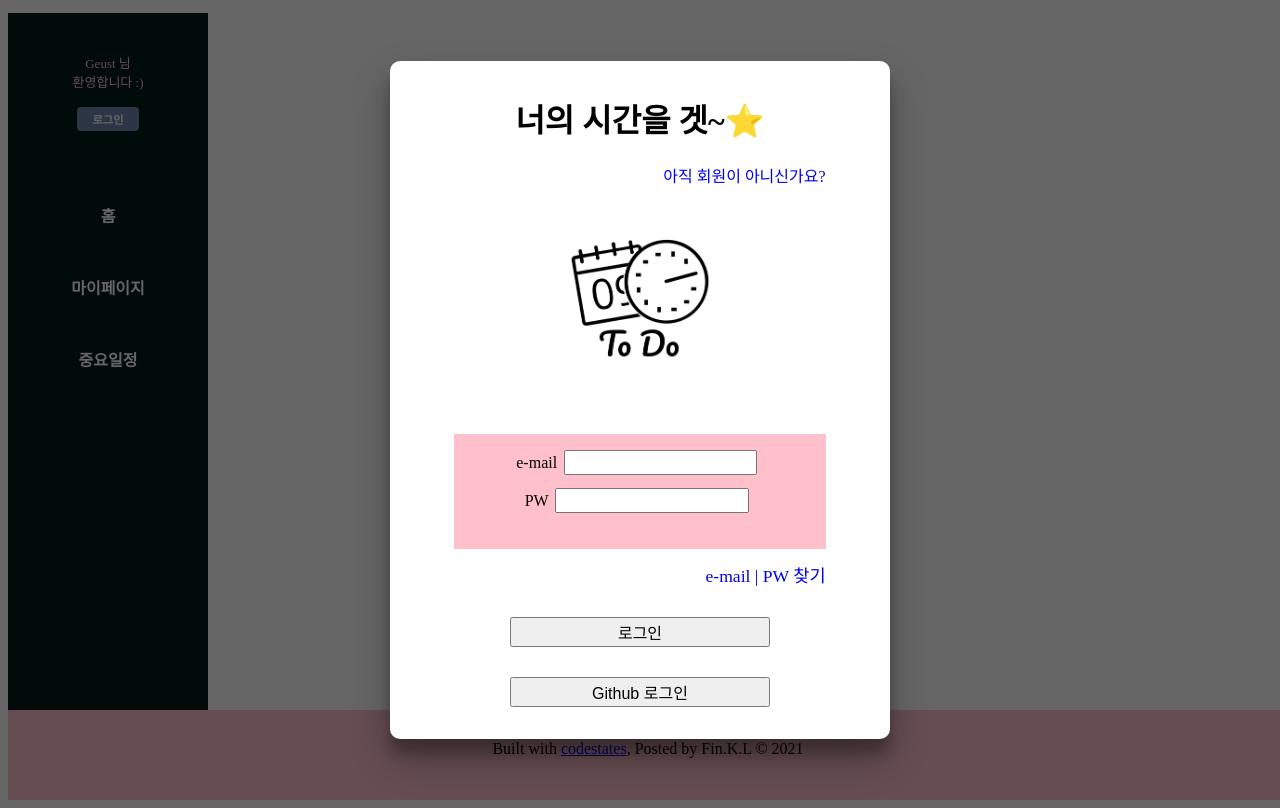
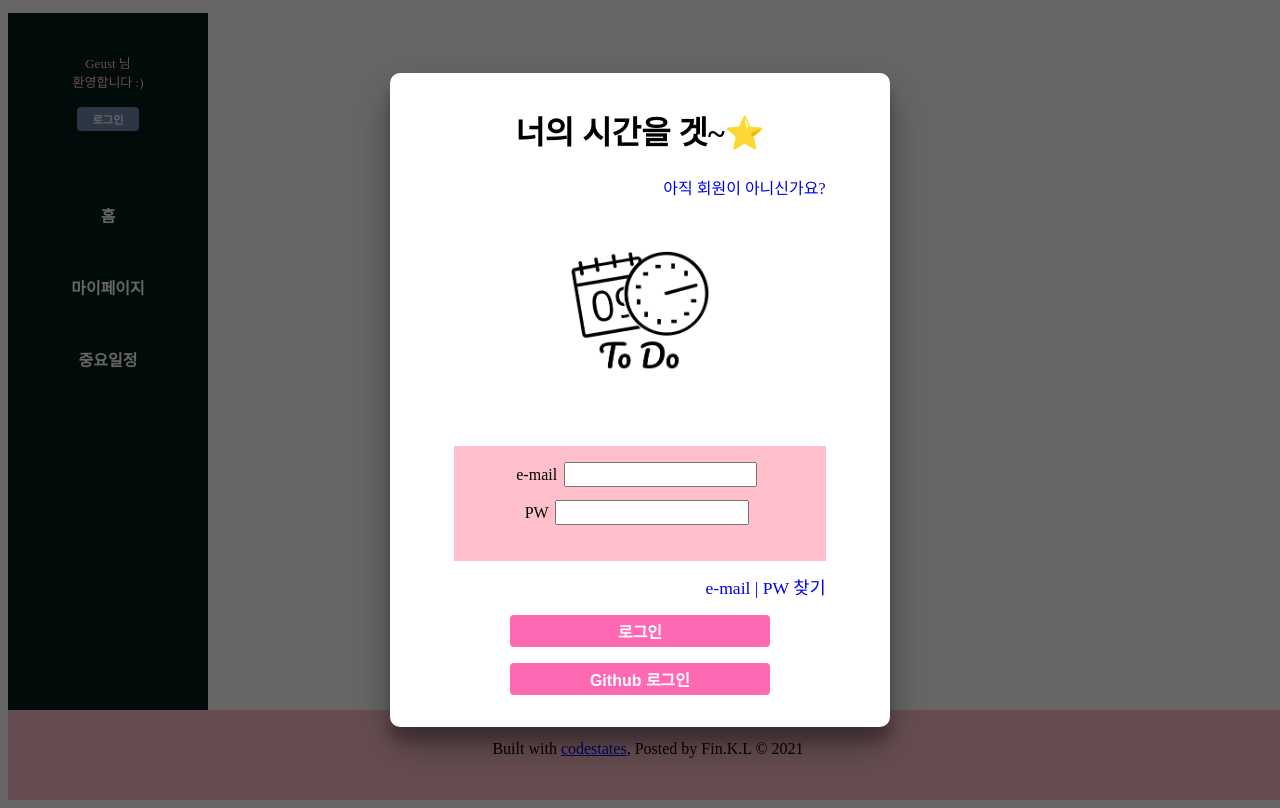
Before and after one commit to jami829/http_client_typeScript, a React (Create React App) app: page / in a window 1280 px wide. Built offline with nearby package versions, Linux system fonts and the light colour scheme.

Commit message:
:adhesive_bandage: [타입스크립트 리팩토링] 버튼 UI 변경

```diff
--- a/src/components/SignIn.tsx
+++ b/src/components/SignIn.tsx
@@ -4,6 +4,7 @@ import logo from "../image/logo.png";
 // import user from "../test_data_user.json";
 import axios from "axios";
 import { any, number, string } from "prop-types";
+import Button from "./Button";
 
 interface SignInModalProps {
     handleResponseSuccess: () => void;
@@ -225,18 +226,18 @@ const SignInModal: React.FC<SignInModalProps> = (props) => {
                         </div>
                         <div>
                             {/* <NavLink to="/todo"> */}
-                            <button
+                            <Button
                                 className="loginButton"
                                 type="submit"
                                 onClick={handleSignIn}
                             >
                                 로그인
-                </button>
+                </Button>
                             {/* </NavLink> */}
                             <div>
-                                <button className="loginButton" type="submit">
+                                <Button className="loginButton" type="submit">
                                     Github 로그인
-                  </button>
+                  </Button>
                             </div>
                             <div className="alert-box">{userInfo.errorMessage}</div>
                         </div>
--- a/src/components/SignUp.tsx
+++ b/src/components/SignUp.tsx
@@ -1,6 +1,7 @@
 import React, { useEffect, useState } from "react";
 import axios from "axios";
 import { NavLink } from "react-router-dom";
+import Button from "./Button";
 
 //fakedate
 // import user from "../test_data_user.json";
@@ -252,12 +253,12 @@ function SignUpModal(props: any) {
               <div>{info.errorMessage}</div>
 
               {/* <NavLink to='' className='signUp_link'> */}
-              <button
+              <Button
                 className="signUp_btn"
                 onClick={handClickAddNewUserInfo}
               >
                 회원 가입
-                </button>
+                </Button>
               {/* </NavLink> */}
             </div>
           </form>
```
Also changed, not shown: 1 other file (tests, documents, lock files or other folders).
